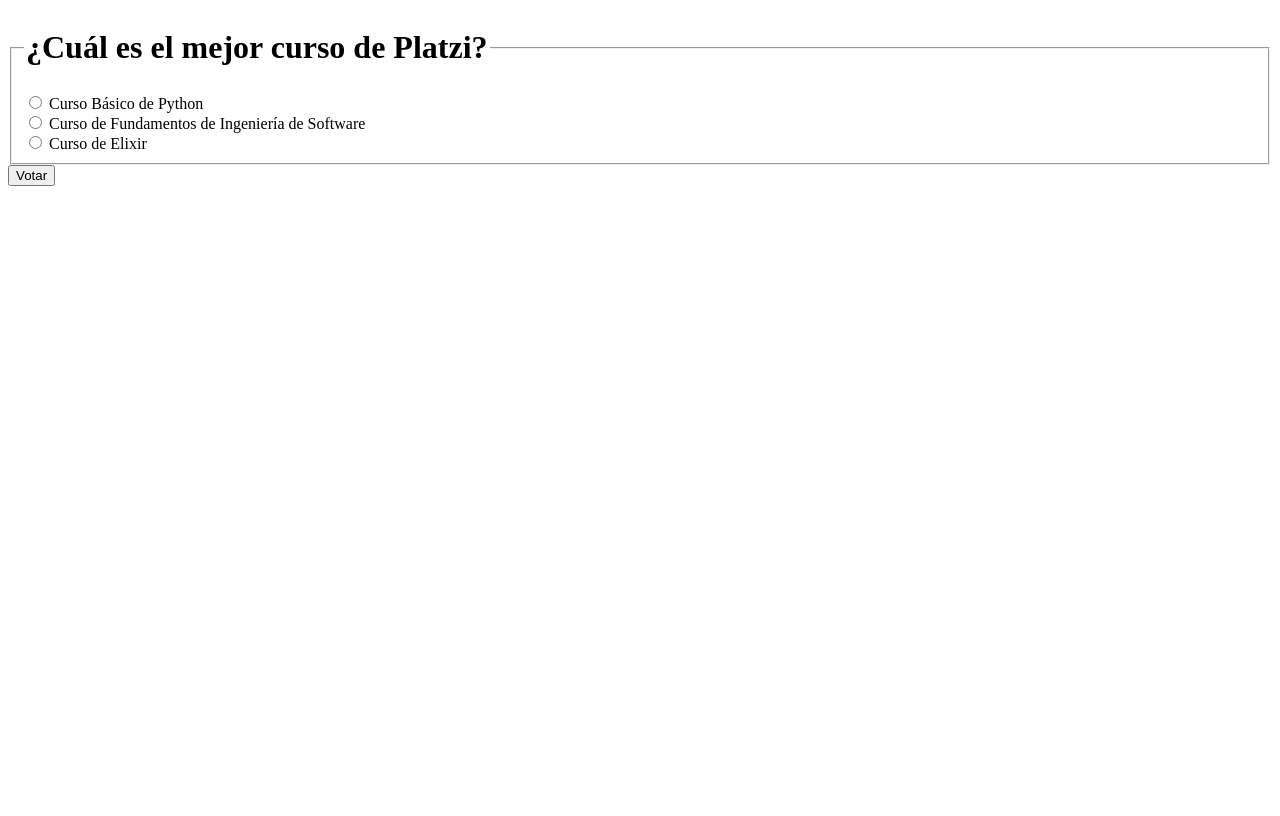
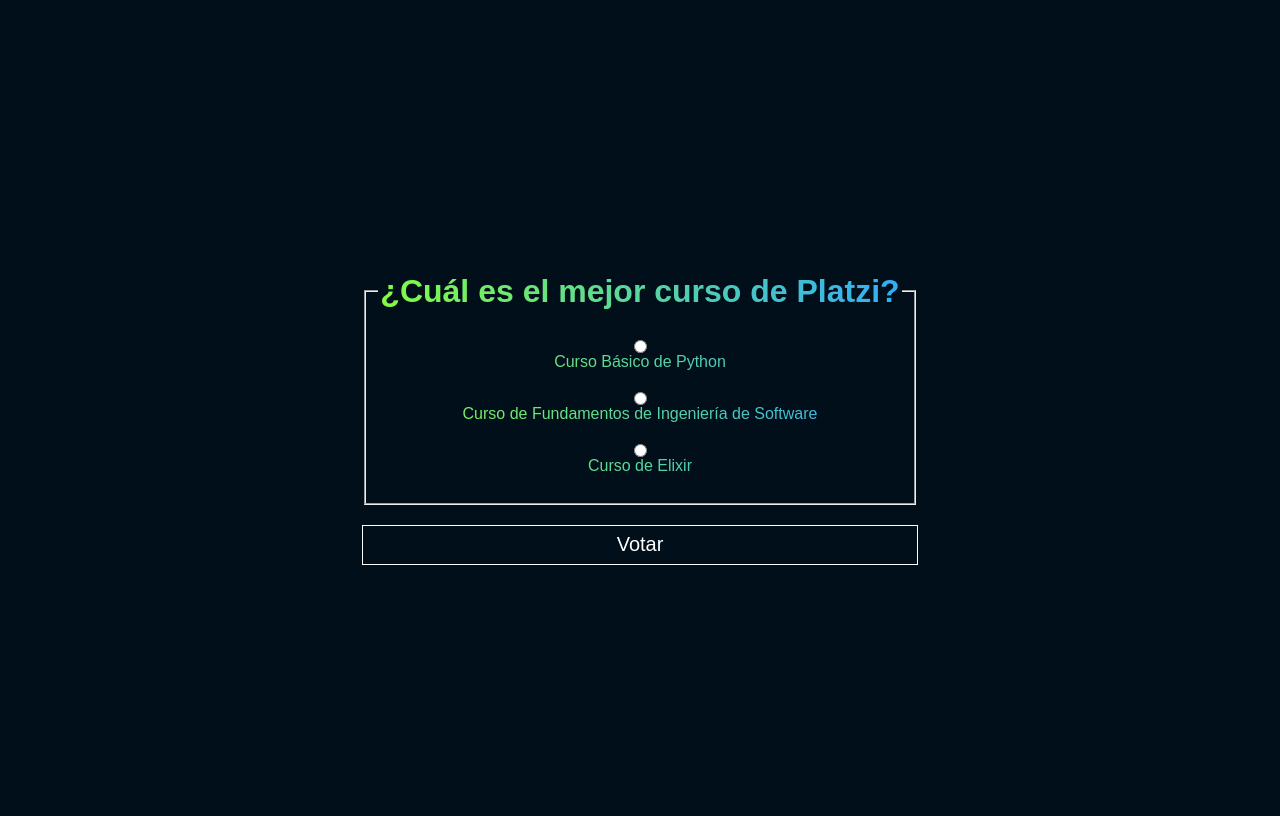
Before and after one commit to AndresStark/Premios_Platzi_App, a Django app: page /polls/1/detail/ in a window 1280 px wide. Before the commit the page ends 186 px from the top, so only its background shows below. Run offline with Django 4.2, Linux system fonts and the light colour scheme; data comes from the database, SQL or seed files in the repository; both versions use the stored data as it was after the commit.

Commit message:
Estado de aplicación luego de curso, hace falta mantenimiento

```diff
--- /dev/null
+++ b/premiosplatziapp/polls/static/polls/detail.css
@@ -0,0 +1,38 @@
+body {
+    display: flex;
+    align-items: center;
+    justify-content: center;
+
+    height: 100vh;
+    background: hsl(204, 100%, 5%);
+    font-family: Arial, Helvetica, sans-serif;
+}
+
+form {
+    background: linear-gradient(
+        to right,
+        hsl(98 100% 62%),
+        hsl(204 100% 59%)
+    );
+    -webkit-background-clip: text;
+    -webkit-text-fill-color: transparent;
+    text-align: center;
+}
+
+fieldset {
+    display: flex;
+    align-items: center;
+    justify-content: center;
+    flex-direction: column;
+}
+
+input[type="submit"] {
+    width: 100%;
+    height: 40px;
+    margin-top: 20px;
+
+    -webkit-text-fill-color: white;
+    background: hsl(204 100% 5%);
+    border: 1px solid white;
+    font-size: 20px;
+}
--- a/premiosplatziapp/polls/templates/polls/detail.html
+++ b/premiosplatziapp/polls/templates/polls/detail.html
@@ -1,14 +1,16 @@
-<!--{% if question %}
-    <h1>{{ question.question_text }}</h1>
-    <ul>
-    {% for choice in question.choice_set.all %}
-        <li>{{ choice.choice_text }}</li>
-    {% endfor %}
-    </ul>
-{% else %}
-    <h1>No hay datos</h1>
-{% endif %} -->
+{% load static %}
 
+<!DOCTYPE html>
+<html lang="en">
+<head>
+    <meta charset="UTF-8">
+    <meta http-equiv="X-UA-Compatible" content="IE=edge">
+    <meta name="viewport" content="width=device-width, initial-scale=1.0">
+    <link rel="stylesheet" href="{% static 'polls/style.css' %}">
+    <link rel="stylesheet" href="{% static 'polls/detail.css' %}">
+    <title>{{ question.question_text }}</title>
+</head>
+<body>
     <form action="{% url 'polls:vote' question.id %}" method="post">
         {% csrf_token %}
         <fieldset>
@@ -29,7 +31,7 @@
                 <br>
             {% endfor %}
         </fieldset>
-
         <input type="submit" value="Votar">
-
     </form>
+</body>
+</html>
--- a/premiosplatziapp/polls/views.py
+++ b/premiosplatziapp/polls/views.py
@@ -34,6 +34,10 @@
 #     return render(request, "polls/results.html", {
 #         "question": question
 #     })
+
+
+
+
 
 class IndexView(generic.ListView):
     template_name: str = "polls/index.html"
```
Also changed, not shown: premiosplatziapp/polls/templates/polls/results.html (+15 -0 lines), premiosplatziapp/db.sqlite3. Lines whose indentation alone changed are shown as unchanged.
